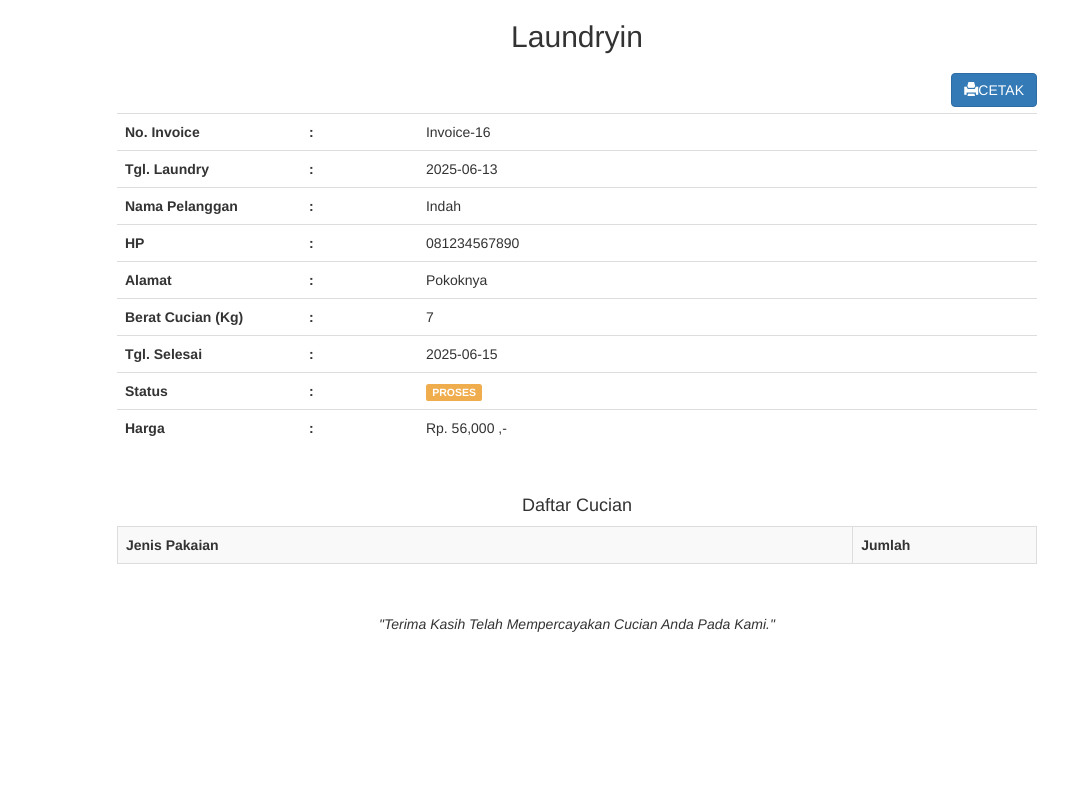
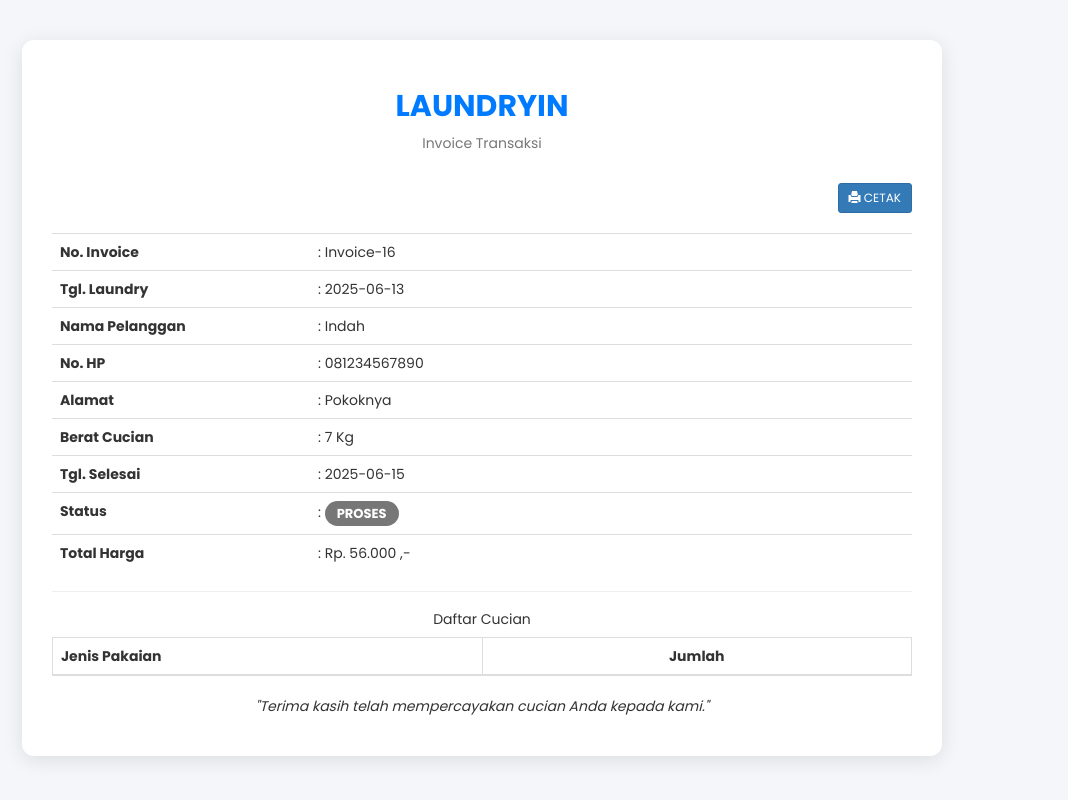
Before and after one commit to kaniarsazr/laundryin, a PHP site: page /admin/transaksi_invoice.php?id=16 in a window 1280 px wide. Shown: the whole page, without its empty margins (63-1131 px from the left). Run offline with PHP 8.4, Linux system fonts and the light colour scheme; a user stored in the database is signed in; data comes from the database, SQL or seed files in the repository; lists and menus that the app fills with data are empty.

Commit message:
Update transaksi_invoice.php

```diff
--- a/admin/transaksi_invoice.php
+++ b/admin/transaksi_invoice.php
@@ -1,136 +1,127 @@
 <!DOCTYPE html>
 <html lang="en">
 <head>
-    <title>Laundryin</title>
-    <link rel="stylesheet" type="text/css"
-    href="../assets/css/bootstrap.css">
-    <script type="text/javascript" src="../assets/js/jquery.js"></script>
-    <script type="text/javascript" src="../assets/js/bootstrap.js"></script>
+    <meta charset="UTF-8">
+    <title>Invoice | LaundryIn</title>
+    <link rel="stylesheet" href="../assets/css/bootstrap.css">
+    <script src="../assets/js/jquery.js"></script>
+    <script src="../assets/js/bootstrap.js"></script>
+    <link href="https://fonts.googleapis.com/css2?family=Poppins:wght@400;600;700&display=swap" rel="stylesheet">
+    <style>
+        body {
+            background-color: #f4f6f9;
+            font-family: 'Poppins', sans-serif;
+        }
+        .invoice-box {
+            background: #fff;
+            padding: 30px;
+            border-radius: 12px;
+            box-shadow: 0 4px 20px rgba(0,0,0,0.1);
+            margin-top: 40px;
+        }
+        .invoice-header {
+            text-align: center;
+            margin-bottom: 30px;
+        }
+        .invoice-header h2 {
+            font-weight: 700;
+            color: #007bff;
+        }
+        .badge {
+            font-size: 13px;
+            padding: 6px 12px;
+            border-radius: 20px;
+        }
+        .btn-print {
+            float: right;
+            margin-bottom: 20px;
+        }
+        .table th {
+            width: 30%;
+        }
+    </style>
 </head>
+<body>
 
-<body>
-    <!-- from transaksi.php -->
-    <!--cek apakah sudah login-->
 <?php
 session_start();
-    if($_SESSION['status'] != "login"){
+if ($_SESSION['status'] != "login") {
     header("location:../index.php?pesan=belum_login");
 }
-    ?>
-
-    <?php
-    //koneksi database
 include '../koneksi.php';
 ?>
 
 <div class="container">
-        <div class="col-md-10 col-md-offset-1">
+    <div class="col-md-10 offset-md-1">
+        <div class="invoice-box">
+
         <?php
-        //menangkap id yang dikirim melalui url
         $id = $_GET['id'];
-        //mengambil data pelanggan yang ber-id diatas dari table pelanggan
-        $transaksi = mysqli_query($koneksi, "SELECT * FROM transaksi,pelanggan
-        WHERE transaksi_id='$id' and transaksi_pelanggan=pelanggan_id");
+        $transaksi = mysqli_query($koneksi, "SELECT * FROM transaksi, pelanggan WHERE transaksi_id='$id' and transaksi_pelanggan=pelanggan_id");
 
-        while($t=mysqli_fetch_array($transaksi)){
+        while($t = mysqli_fetch_array($transaksi)) {
         ?>
-            <center><h2>Laundryin</h2></center>
-            <h3></h3>
-            <a href="transaksi_invoice_cetak.php?id=<?php echo
-            $id;?>" target="_self" class="btn btn-primary pull-right"><i
-            class="glyphicon glyphicon-print"></i>CETAK</a>
-            <br/><br/>
+            <div class="invoice-header">
+                <h2>LAUNDRYIN</h2>
+                <p class="text-muted">Invoice Transaksi</p>
+            </div>
 
-            <table class="table">
-                <tr>
-                    <th width="20%">No. Invoice</th>
-                    <th>:</th>
-                    <td>Invoice-<?php echo $t['transaksi_id'];?></td>
-                </tr>
-                <tr>
-                    <th width="20%">Tgl. Laundry</th>
-                    <th>:</th>
-                    <td><?php echo $t['transaksi_tgl'];?></td>
-                </tr>
-                <tr>
-                    <th>Nama Pelanggan</th>
-                    <th>:</th>
-                    <td><?php echo $t['pelanggan_nama'];?></td>
-                </tr>
-                <tr>
-                    <th>HP</th>
-                    <th>:</th>
-                    <td><?php echo $t['pelanggan_hp'];?></td>
-                </tr>
-                <tr>
-                    <th>Alamat</th>
-                    <th>:</th>
-                    <td><?php echo $t['pelanggan_alamat'];?></td>
-                </tr>
-                <tr>
-                    <th>Berat Cucian (Kg)</th>
-                    <th>:</th>
-                    <td><?php echo $t['transaksi_berat'];?></td>
-                </tr>
-                <tr>
-                    <th>Tgl. Selesai</th>
-                    <th>:</th>
-                    <td><?php echo $t['transaksi_tgl_selesai'];?></td>
-                </tr>
-                <tr>
-                    <th>Status</th>
-                    <th>:</th>
-                    <td>
+            <a href="transaksi_invoice_cetak.php?id=<?php echo $id;?>" target="_self" class="btn btn-primary btn-sm btn-print">
+                <i class="glyphicon glyphicon-print"></i> CETAK
+            </a>
+
+            <table class="table table-borderless">
+                <tr><th>No. Invoice</th><td>: Invoice-<?php echo $t['transaksi_id'];?></td></tr>
+                <tr><th>Tgl. Laundry</th><td>: <?php echo $t['transaksi_tgl'];?></td></tr>
+                <tr><th>Nama Pelanggan</th><td>: <?php echo $t['pelanggan_nama'];?></td></tr>
+                <tr><th>No. HP</th><td>: <?php echo $t['pelanggan_hp'];?></td></tr>
+                <tr><th>Alamat</th><td>: <?php echo $t['pelanggan_alamat'];?></td></tr>
+                <tr><th>Berat Cucian</th><td>: <?php echo $t['transaksi_berat']; ?> Kg</td></tr>
+                <tr><th>Tgl. Selesai</th><td>: <?php echo $t['transaksi_tgl_selesai'];?></td></tr>
+                <tr><th>Status</th>
+                    <td>:
                         <?php
                         if($t['transaksi_status'] == "0"){
-                            echo "<div class='label label-warning'>PROSES</div>";
-                        }else if($t['transaksi_status'] == "1"){
-                            echo "<div class='label label-info'>DI CUCI</div>";
-                        }else if($t['transaksi_status'] == "2"){
-                            echo "<div class='label label-success'>SELESAI</div>";
+                            echo "<span class='badge badge-warning'>PROSES</span>";
+                        } else if($t['transaksi_status'] == "1"){
+                            echo "<span class='badge badge-info'>DICUCI</span>";
+                        } else if($t['transaksi_status'] == "2"){
+                            echo "<span class='badge badge-success'>SELESAI</span>";
                         }
                         ?>
                     </td>
                 </tr>
-                <tr>
-                    <th>Harga</th>
-                    <th>:</th>
-                    <td><?php echo "Rp. ".number_format($t['transaksi_harga'])." ,-";
-                    ?></td>
-                </tr>
+                <tr><th>Total Harga</th><td>: Rp. <?php echo number_format($t['transaksi_harga'], 0, ',', '.'); ?> ,-</td></tr>
             </table>
 
-            <br/>
+            <hr>
 
-            <h4 class="text-center">Daftar Cucian</h4>
+            <h5 class="text-center font-weight-bold mb-3">Daftar Cucian</h5>
             <table class="table table-bordered table-striped">
+                <thead class="thead-light">
                     <tr>
                         <th>Jenis Pakaian</th>
-                    <th width="20%">Jumlah</th>
+                        <th class="text-center">Jumlah</th>
                     </tr>
+                </thead>
+                <tbody>
                     <?php
-                //menyimpan id transaksi ke variabel id_transaksi
                     $id = $t['transaksi_id'];
-                //menampilkan pakaian-pakaian dari transaksi yang ber-id diatas
-                $pakaian = mysqli_query($koneksi, "SELECT * FROM pakaian WHERE
-                pakaian_transaksi='$id'");
-
-                while($p=mysqli_fetch_array($pakaian)){
+                    $pakaian = mysqli_query($koneksi, "SELECT * FROM pakaian WHERE pakaian_transaksi='$id'");
+                    while($p = mysqli_fetch_array($pakaian)) {
                     ?>
                     <tr>
-                    <td><?php echo $p['pakaian_jenis'];?></td>
-                    <td width="5%"><?php echo $p['pakaian_jumlah'];?></td>
+                        <td><?php echo $p['pakaian_jenis']; ?></td>
+                        <td class="text-center"><?php echo $p['pakaian_jumlah']; ?></td>
                     </tr>
-                <?php }?> <!--End of while($p=mysqli_fetch_array($pakaian)) -->
-
+                    <?php } ?>
+                </tbody>
             </table>
 
-            <br/>
+            <p class="text-center mt-4"><i>"Terima kasih telah mempercayakan cucian Anda kepada kami."</i></p>
 
-            <p><center><i>"Terima Kasih Telah Mempercayakan
-            Cucian Anda Pada Kami."</i></center></p>
-        <?php }?> <!--End of while($t=mysqli_fetch_array($transaksi))-->
-
+        <?php } ?>
+        </div>
     </div>
 </div>
 
```
Lines whose indentation alone changed are shown as unchanged.
